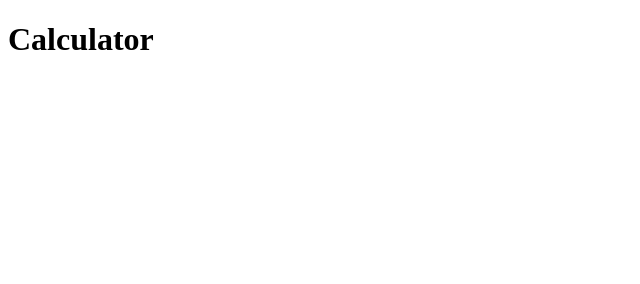
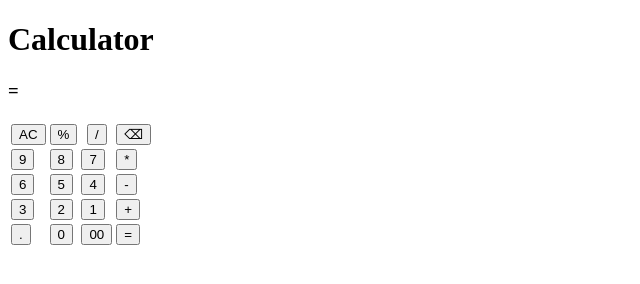
Before and after one commit to Abishek25112004/Calculator, a plain HTML site: page index.html in a window 1280 px wide. Shown: the whole page, without its empty margins (0-640 px from the left). Drawn offline with Linux system fonts and the light colour scheme.

Commit message:
created buttons

```diff
--- a/index.html
+++ b/index.html
@@ -9,5 +9,91 @@
 
     <h1>Calculator</h1>
 
+    <div>
+        <div>
+            <h3>=</h3>
+        </div>
+
+        <div>
+            <table>
+                <tr>
+                <th>
+                    <button>AC</button>
+                </th>
+                <th>
+                    <button>%</button>
+                </th>
+                <th>
+                    <button>/</button>
+                </th>
+                <th>
+                    <button>⌫</button>
+                </th>
+                </tr>
+
+                <tr>
+                <td>
+                    <button>9</button>
+                </td>
+                <td>
+                    <button>8</button>
+                </td>
+                <td>
+                    <button>7</button>
+                </td>
+                <td>
+                    <button>*</button>
+                </td>
+                </tr>
+
+                <tr>
+                <td>
+                    <button>6</button>
+                </td>
+                <td>
+                    <button>5</button>
+                </td>
+                <td>
+                    <button>4</button>
+                </td>
+                <td>
+                    <button>-</button>
+                </td>
+                </tr>
+
+                <tr>
+                <td>
+                    <button>3</button>
+                </td>
+                <td>
+                    <button>2</button>
+                </td>
+                <td>
+                    <button>1</button>
+                </td>
+                <td>
+                    <button>+</button>
+                </td>
+                </tr>
+
+                <tr>
+                    <td>
+                        <button>.</button>
+                    </td>
+                    <td>
+                        <button>0</button>
+                    </td>
+                    <td>
+                        <button>00</button>
+                    </td>
+                    <td>
+                        <button>=</button>
+                    </td>
+                </tr>
+            </table>
+        </div>
+    </div>
+
+
 </body>
 </html>
```
